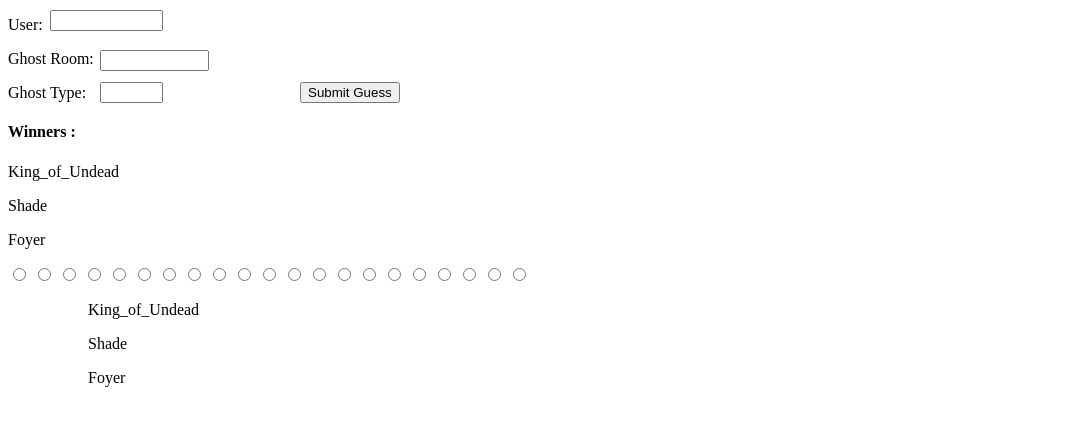
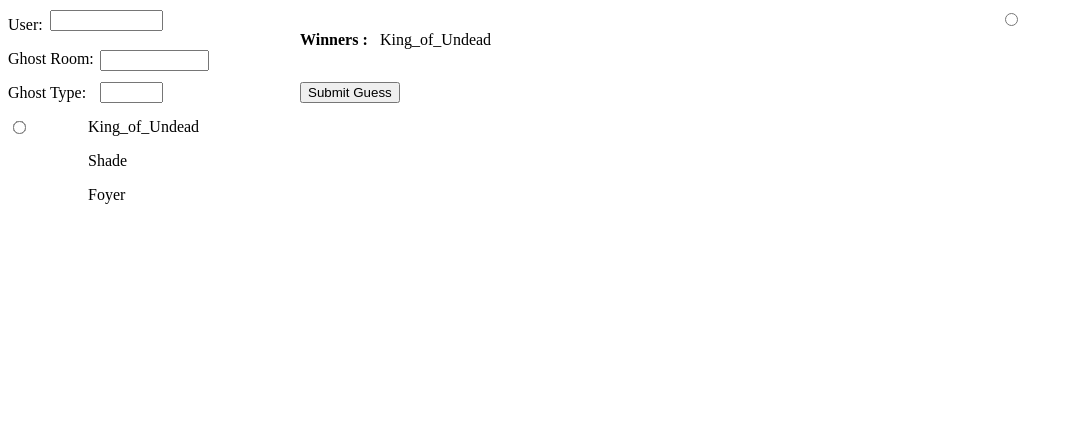
Before and after one commit to UndeadQueen/guesstheghost, a website: page src/index.html in a window 1280 px wide. Shown: the whole page, without its empty margins (0-1073 px from the left). Drawn offline with nearby package versions, Linux system fonts and the light colour scheme.

Commit message:
adding style for ghost selector

```diff
--- a/src/index.html
+++ b/src/index.html
@@ -19,30 +19,28 @@
     <input type="text" name="" id="" class="ghosttype">
     <button type="submit" class="submitbutton">Submit Guess</button>
     <h4>Winners :</h4>
-    <p>King_of_Undead</p>
-    <p>Shade</p>
-    <p>Foyer</p>
-    <input type="radio" name="ghosttype" id="">
-    <input type="radio" name="ghosttype" id="">
-    <input type="radio" name="ghosttype" id="">
-    <input type="radio" name="ghosttype" id="">
-    <input type="radio" name="ghosttype" id="">
-    <input type="radio" name="ghosttype" id="">
-    <input type="radio" name="ghosttype" id="">
-    <input type="radio" name="ghosttype" id="">
-    <input type="radio" name="ghosttype" id="">
-    <input type="radio" name="ghosttype" id="">
-    <input type="radio" name="ghosttype" id="">
-    <input type="radio" name="ghosttype" id="">
-    <input type="radio" name="ghosttype" id="">
-    <input type="radio" name="ghosttype" id="">
-    <input type="radio" name="ghosttype" id="">
-    <input type="radio" name="ghosttype" id="">
-    <input type="radio" name="ghosttype" id="">
-    <input type="radio" name="ghosttype" id="">
-    <input type="radio" name="ghosttype" id="">
-    <input type="radio" name="ghosttype" id="">
-    <input type="radio" name="ghosttype" id="">
+    <p class="winners">King_of_Undead</p>
+    <input type="radio" name="ghosttype" id="" class="ghosts Spirit">
+    <input type="radio" name="ghosttype" id="" class="ghosts">
+    <input type="radio" name="ghosttype" id="" class="ghosts">
+    <input type="radio" name="ghosttype" id="" class="ghosts">
+    <input type="radio" name="ghosttype" id="" class="ghosts">
+    <input type="radio" name="ghosttype" id="" class="ghosts">
+    <input type="radio" name="ghosttype" id="" class="ghosts">
+    <input type="radio" name="ghosttype" id="" class="ghosts">
+    <input type="radio" name="ghosttype" id="" class="ghosts">
+    <input type="radio" name="ghosttype" id="" class="ghosts">
+    <input type="radio" name="ghosttype" id="" class="ghosts">
+    <input type="radio" name="ghosttype" id="" class="ghosts">
+    <input type="radio" name="ghosttype" id="" class="ghosts">
+    <input type="radio" name="ghosttype" id="" class="ghosts">
+    <input type="radio" name="ghosttype" id="" class="ghosts">
+    <input type="radio" name="ghosttype" id="" class="ghosts">
+    <input type="radio" name="ghosttype" id="" class="ghosts">
+    <input type="radio" name="ghosttype" id="" class="ghosts">
+    <input type="radio" name="ghosttype" id="" class="ghosts">
+    <input type="radio" name="ghosttype" id="" class="ghosts">
+    <input type="radio" name="ghosttype" id="" class="ghosts">
     <ol>
         <ul>
             <p>King_of_Undead</p>
--- a/src/index.js
+++ b/src/index.js
@@ -52,6 +52,10 @@ function getGhostType() {
             break;
         case "The Mimic":
             break;
+        case "Spirit":
+            break;
+        case "Onryo":
+            break;
     }
     return ghostType;
 }
--- a/src/style.css
+++ b/src/style.css
@@ -21,3 +21,61 @@
   top: 82px;
   left: 300px;
 }
+
+h4 {
+  position: absolute;
+  top: 10px;
+  left: 300px;
+}
+.winners {
+  position: absolute;
+  top: 15px;
+  left: 380px;
+}
+.ghosts {
+  position: absolute;
+}
+.Shade {
+}
+.Banshee {
+}
+.Onryo {
+}
+.Goryo {
+}
+.Spirit {
+  top: 10px;
+  left: 1000px;
+}
+.Polterguist {
+}
+.Mimic {
+}
+.Demon {
+}
+.Yokai {
+}
+.Jinn {
+}
+.Mare {
+}
+.Myling {
+}
+.Raiju {
+}
+.Revenant {
+}
+.Yurei {
+}
+.Obake {
+}
+.Phantom {
+}
+.Oni {
+}
+.Twins {
+}
+.Hantu {
+}
+.Wraith {
+}
```
